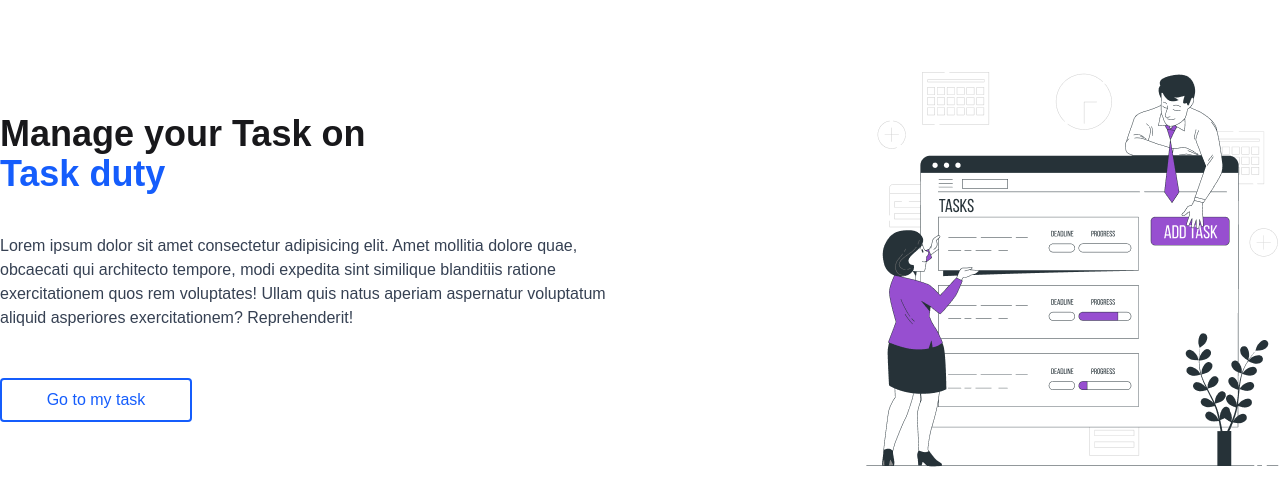
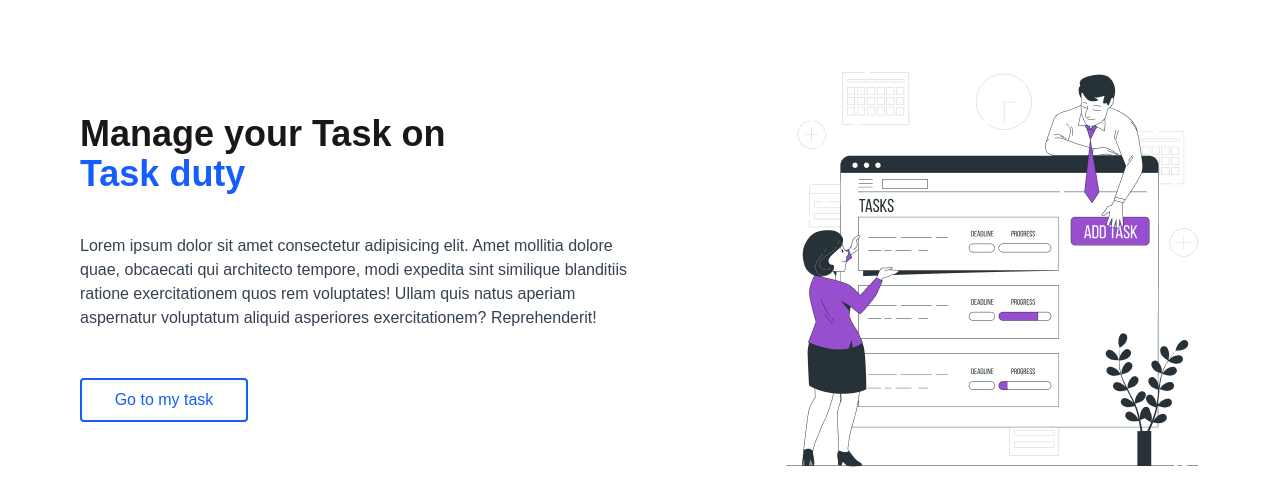
Before and after one commit to Lawal-mujeeb/Task-duty, a React (Vite) app in the folder client/: page / in a window 1280 px wide. Shown: the part 466-952 px from the top of the page. Built offline with nearby package versions, Linux system fonts and the light colour scheme; a web font is replaced by a local one.

Commit message:
first commit

```diff
--- a/client/src/pages/Home/Home.jsx
+++ b/client/src/pages/Home/Home.jsx
@@ -1,11 +1,11 @@
 import React from "react";
-import { Link } from "react-router";
+
 
 export default function Home() {
   return (
     <>
-      <main className="w-full bg-white min-h-screen flex items-center">
-        <div className="container mx-auto grid grid-cols-12 px-4 lg:px-0   ">
+      <main className=" w-full bg-white min-h-screen flex items-center">
+        <div className="container mx-auto grid grid-cols-12 px-4 lg:px-20   ">
           <div className="col-span-12 lg:col-span-6 flex flex-col justify-center gap-6">
             <h1 className="text-4xl font-bold mb-4 w-[70%]">
               Manage your Task on{" "}
@@ -18,9 +18,12 @@ export default function Home() {
               voluptates! Ullam quis natus aperiam aspernatur voluptatum aliquid
               asperiores exercitationem? Reprehenderit!
             </p>
-            <button className="border-2 border-blue-600 text-blue-600 px-6 py-2 rounded hover:bg-blue-600 hover:text-white transition md:w-[30%] md:mx-auto lg:mx-0">
-              <Link to="/alltask">Go to my task</Link>
-            </button>
+            <a
+  href="/alltask"
+  className="inline-block border-2 border-blue-600 text-blue-600 px-6 py-2 rounded hover:bg-blue-600 hover:text-white transition md:w-[30%] md:mx-auto lg:mx-0 text-center"
+>
+  Go to my task
+</a>
           </div>
 
           <div className="col-span-12 lg:col-span-6 flex lg:justify-end md:justify-center items-center mt-20 lg:mt-0">
```
